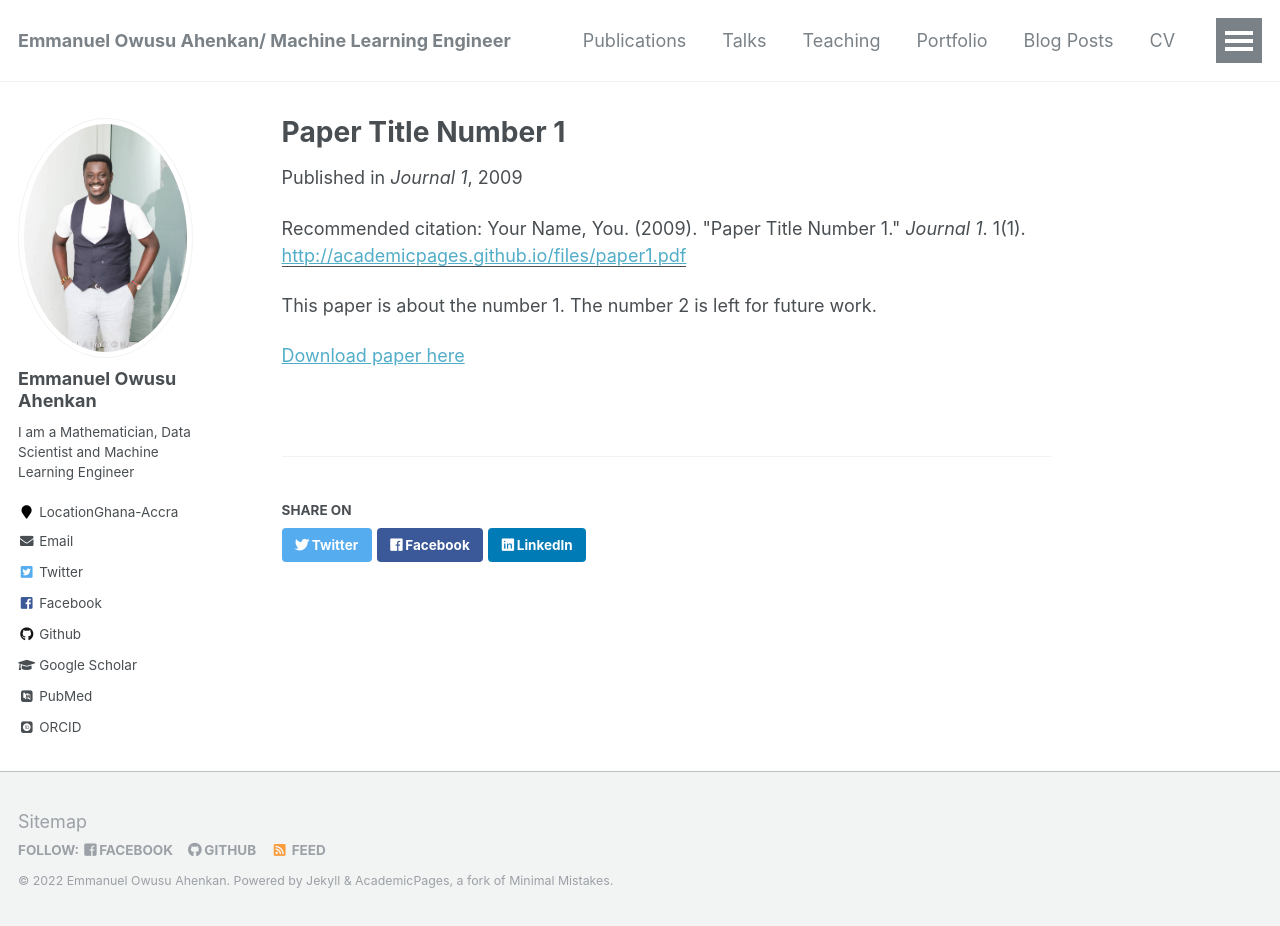
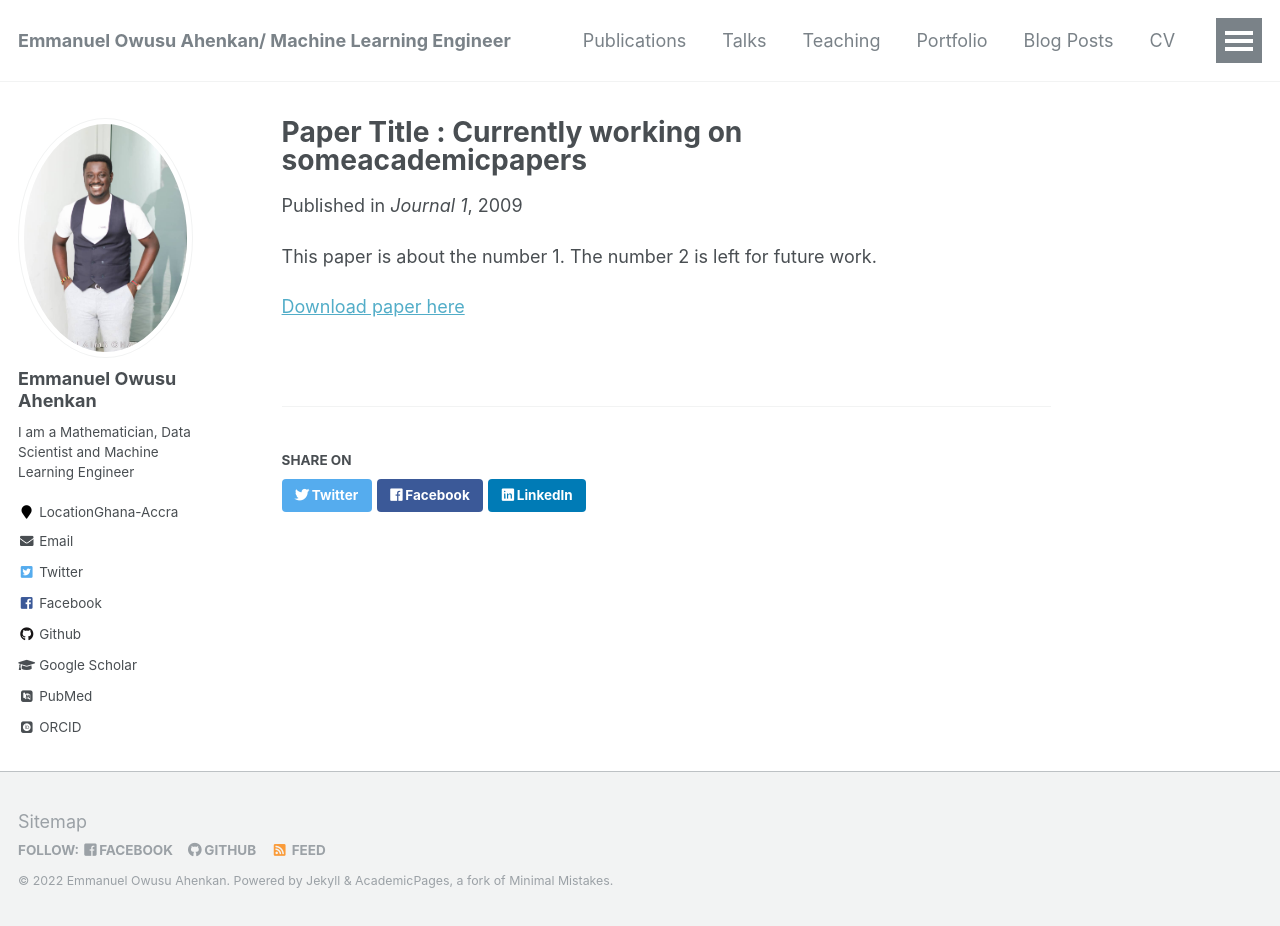
Before and after one commit to EmmanuelOwusu/EmmanuelOwusu.github.io, a Jekyll site: the page built from _publications/2009-10-01-paper-title-number-1.md, in a window 1280 px wide and 926 px high. Built offline with Jekyll 4.4.1, drawn with Linux system fonts in a browser that asks for light colours; some web fonts are replaced.

Commit message:
Update 2009-10-01-paper-title-number-1.md

```diff
--- a/_publications/2009-10-01-paper-title-number-1.md
+++ b/_publications/2009-10-01-paper-title-number-1.md
@@ -1,12 +1,12 @@
 ---
-title: "Paper Title Number 1"
+title: "Paper Title : Currently working on someacademicpapers"
 collection: publications
 permalink: /publication/2009-10-01-paper-title-number-1
 excerpt: 'This paper is about the number 1. The number 2 is left for future work.'
 date: 2009-10-01
 venue: 'Journal 1'
 paperurl: 'http://academicpages.github.io/files/paper1.pdf'
-citation: 'Your Name, You. (2009). &quot;Paper Title Number 1.&quot; <i>Journal 1</i>. 1(1).'
+# citation: 'Your Name, You. (2009). &quot;Paper Title Number 1.&quot; <i>Journal 1</i>. 1(1).'
 ---
 This paper is about the number 1. The number 2 is left for future work.
 
```
